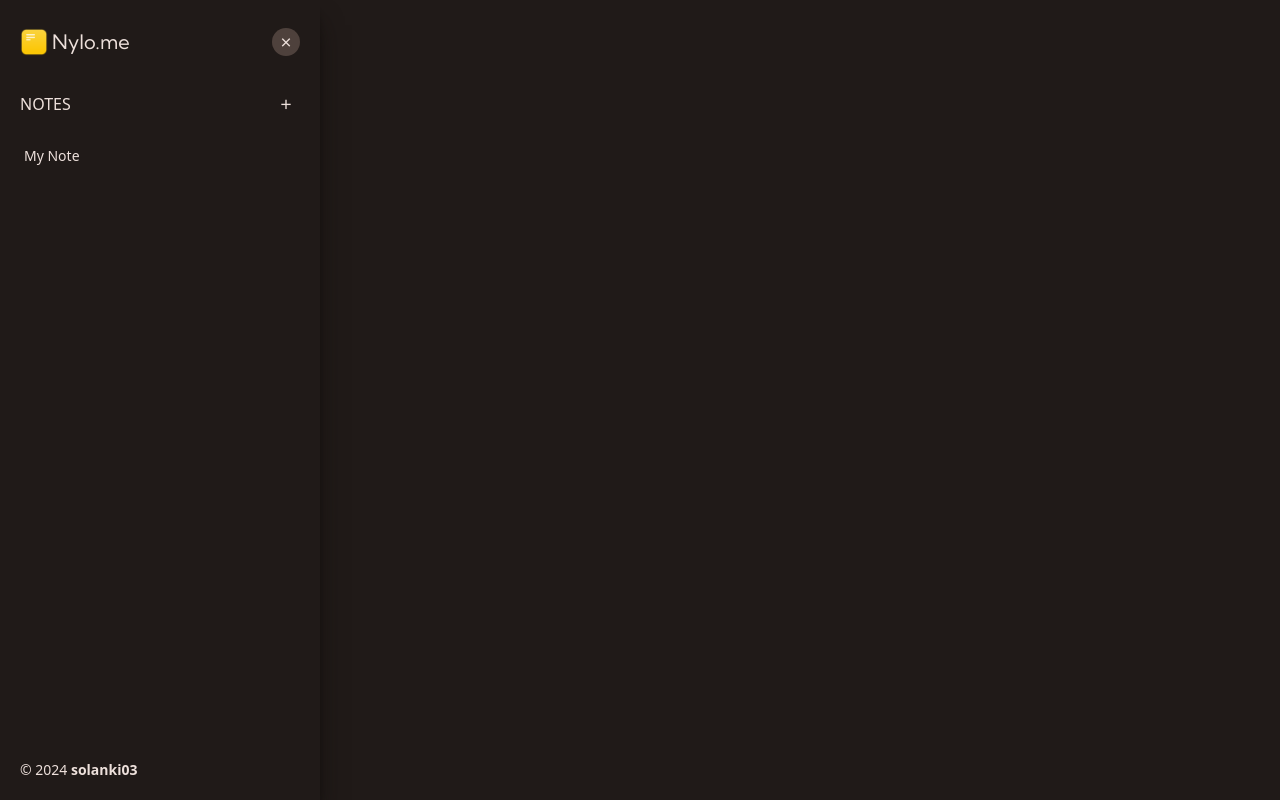
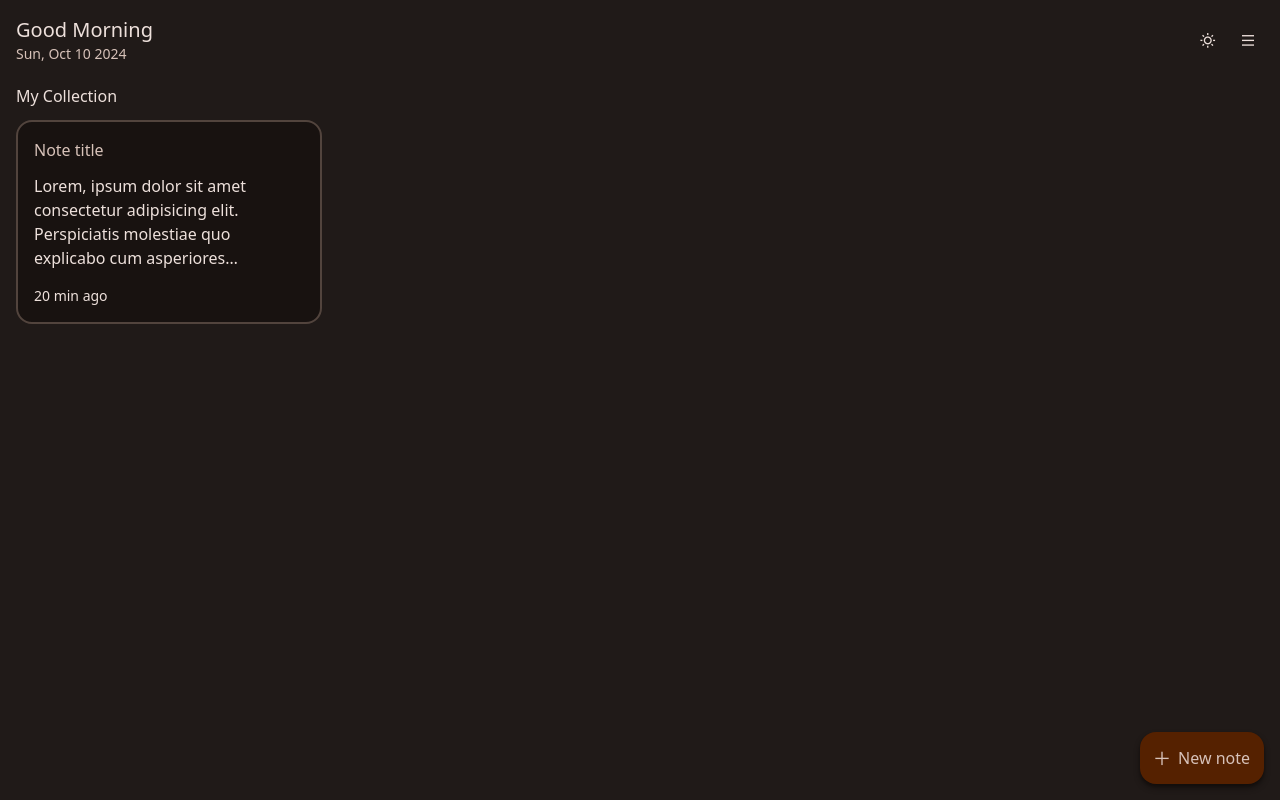
Before and after one commit to solanki03/Nylo.me, a website built with Vite: page index.html in a window 1280 px wide. Built offline with nearby package versions, Linux system fonts and the light colour scheme.

Commit message:
Header and Note-list section added

```diff
--- a/index.html
+++ b/index.html
@@ -1,71 +1,132 @@
-<!doctype html>
+<!DOCTYPE html>
 <html lang="en">
+
 <head>
   <meta charset="UTF-8" />
   <link rel="icon" type="image/svg+xml" href="/note.png" />
   <meta name="viewport" content="width=device-width, initial-scale=1.0" />
-    <link rel="stylesheet" href="./main.css">
-    <link rel="stylesheet" href="./style.css">
+  <link rel="stylesheet" href="./main.css" />
+  <link rel="stylesheet" href="./style.css" />
   <title>Nylo.me - Your Everyday Notes | Effortless Note-Taking</title>
-    <meta name="title" content="Nylo.me - Your Everyday Notes | Effortless Note-Taking">
+  <meta name="title" content="Nylo.me - Your Everyday Notes | Effortless Note-Taking" />
   <meta name="description" content="Streamline your daily note-taking with Notekeeper. Organize, access, and enhance productivity with ease. Your go-to platform for managing your everyday notes.
-    ">
+    " />
 
   <!-- Google font -->
-    <link rel="preconnect" href="https://fonts.googleapis.com">
-    <link rel="preconnect" href="https://fonts.gstatic.com" crossorigin>
-    <link href="https://fonts.googleapis.com/css2?family=Kumbh+Sans:wght@400;500&display=swap" rel="stylesheet">
+  <link rel="preconnect" href="https://fonts.googleapis.com" />
+  <link rel="preconnect" href="https://fonts.gstatic.com" crossorigin />
+  <link href="https://fonts.googleapis.com/css2?family=Kumbh+Sans:wght@400;500&display=swap" rel="stylesheet" />
 
   <!-- Remix icon -->
-    <link
-    href="https://cdn.jsdelivr.net/npm/remixicon@4.2.0/fonts/remixicon.css"
-    rel="stylesheet"
-    />
+  <link href="https://cdn.jsdelivr.net/npm/remixicon@4.2.0/fonts/remixicon.css" rel="stylesheet" />
 </head>
 <body class="bg-[#201A18] text-[#EDE0DB]">
-    <!-- Sidebar section -->
-    <header class="w-80 py-5 px-3 h-screen shadow-[#110d0b] shadow-xl fixed">
-
+  <!-- Sidebar section start -->
+  <header class="hidden w-80 py-5 px-3 h-screen bg-[#201A18] shadow-[#110d0b] shadow-xl fixed">
+    <!-- logo section start -->
     <div class="flex items-center justify-between p-2 mb-6">
       <div class="flex items-center">
-          <img src="./public/note.png" alt="Nylo.me" class="h-7">
+        <img src="./public/note.png" alt="Nylo.me" class="h-7" />
         <p class="ml-1 text-xl font-kumbhSans">Nylo.me</p>
       </div>
       <button>
         <i class="ri-close-line bg-[#4e413c] rounded-full p-1.5 hover:bg-[#5C4032]"></i>
       </button>
     </div>
+    <!-- logo section end -->
 
-      <!-- create notes section -->
+    <!-- create notes section start -->
     <div class="flex items-center justify-between py-1 px-2 mb-3">
-        <p class="text-base">NOTES</p>
+      <p class="text-base">LIBRARY</p>
       <button class="">
         <i class="ri-add-line rounded-full p-1.5 hover:bg-[#5C4032]"></i>
       </button>
     </div>
+    <!-- create notes section end -->
 
-      <!-- my note collection section -->
+    <!-- my note collection section start -->
     <div class="overflow-y-auto h-screen">
-
       <div class="flex items-center justify-between p-3 rounded-3xl hover:bg-[#5C4032] hover-container">
-          <p class="text-sm">My Note</p>
+        <p class="text-sm">My Collection</p>
         <div>
           <button class="ri-edit-line mr-5"></button>
           <button class="ri-delete-bin-6-line"></button>
         </div>
+      </div>
+    </div>
+    <!-- my note collection section end -->
+
+    <!-- copyright section start -->
+    <div class="w-full text-sm absolute bottom-0 left-0 py-5 bg-[#201A18]">
+      <p class="px-5">
+        &copy; 2024
+        <a href="https://github.com/solanki03" target="_blank" rel="noopener noreferrer"
+          aria-label="Link to solanki03 GitHub profile" class="font-semibold">solanki03</a>
+      </p>
+    </div>
+    <!-- copyright section end -->
+  </header>
+  <!-- Sidebar section end -->
+
+  <!-- Main section start -->
+  <main class="p-4">
+    <!-- Header section start -->
+    <div class="flex items-center justify-between pb-5">
+      <div>
+        <p class="text-xl font-medium">Good Morning</p>
+        <p class="text-sm text-[#D7C2B9]">Sun, Oct 10 2024</p>
+      </div>
+
+      <div>
+        <!-- Theme changing buttons -->
+        <button>
+          <i class="hidden ri-moon-line rounded-full p-2 hover:bg-[#5C4032]"></i>
+          <i class="ri-sun-line rounded-full p-2 hover:bg-[#5C4032]"></i>
+        </button>
+
+        <!-- menu button -->
+        <button class="ml-1">
+          <i class="ri-menu-line rounded-full p-2 hover:bg-[#5C4032]"></i>
+        </button>
+      </div>
 
     </div>
+    <!-- Header section end -->
 
-      <!-- copyright section -->
-       <div class="w-full text-sm absolute bottom-0 left-0 py-5 bg-[#201A18]">
-        <p class="px-5">&copy; 2024
-          <a href="https://github.com/solanki03" target="_blank" rel="noopener noreferrer" aria-label="Link to solanki03 GitHub profile" class="font-semibold">solanki03</a>
+    <!-- Note list container start -->
+    <h2 class="mb-3">My Collection</h2>
+
+     <div class="relative grid grid-cols-[repeat(auto-fill,minmax(280px,1fr))] content-start items-stretch gap-2">
+      <!-- card -->
+      <div class="bg-[#181210] p-4 border-2 border-[#52443D] rounded-2xl cursor-pointer hover:bg-[#2e2b2b] hover:border-[#645c58] hover-container flex flex-col">
+        <h3 class="text-[#D7C2B9] text-wrap mb-3">Note title</h3>
+        <p class="mb-4 overflow-hidden line-clamp-4">
+          Lorem, ipsum dolor sit amet consectetur adipisicing elit. Perspiciatis molestiae quo explicabo cum asperiores necessitatibus aspernatur, sapiente obcaecati tempore voluptatum consequuntur nulla labore illum laborum minus, sequi corporis commodi repudiandae!
         </p>
+
+        <div class="flex items-center justify-between mt-auto text-sm">
+          <p>20 min ago</p>
+          <button class="hover:hover-container">
+            <i class="ri-delete-bin-5-line rounded-full p-2 hover:bg-[#5C4032]"></i>
+          </button>
+        </div>
       </div>
 
-    </header>
+     </div>
+    <!-- Note list container end -->
+
+    <!-- Create note button for mobile start-->
+     <button class="bg-[#552100] text-[#D7C2B9] p-3.5 rounded-2xl flex items-center shadow-[#110d0b] shadow-md fixed bottom-4 right-4 z-10 hover:bg-[#783200]">
+      <i class="ri-add-large-line mr-2"></i> New note
+     </button>
+     <!-- Create note button for mobile start-->
+   </main>
+   <!-- Main section end -->
+
+
   <!-- Script tags -->
   <script type="module" src="./js/app.js"></script>
   <script type="module" src="./js/theme.js"></script>
 </body>
+
 </html>
--- a/style.css
+++ b/style.css
@@ -1,11 +1,12 @@
 /* Initially hide buttons */
-.ri-edit-line, .ri-delete-bin-6-line {
+.ri-edit-line, .ri-delete-bin-6-line, .ri-delete-bin-5-line {
     opacity: 0;
     transition: opacity 0.3s ease; /* Smooth transition for appearance */
   }
 
   /* Show buttons on hover */
   .hover-container:hover .ri-edit-line,
-  .hover-container:hover .ri-delete-bin-6-line {
+  .hover-container:hover .ri-delete-bin-6-line,
+  .hover-container:hover .ri-delete-bin-5-line {
     opacity: 1;
   }
```
Lines whose indentation alone changed are shown as unchanged.
